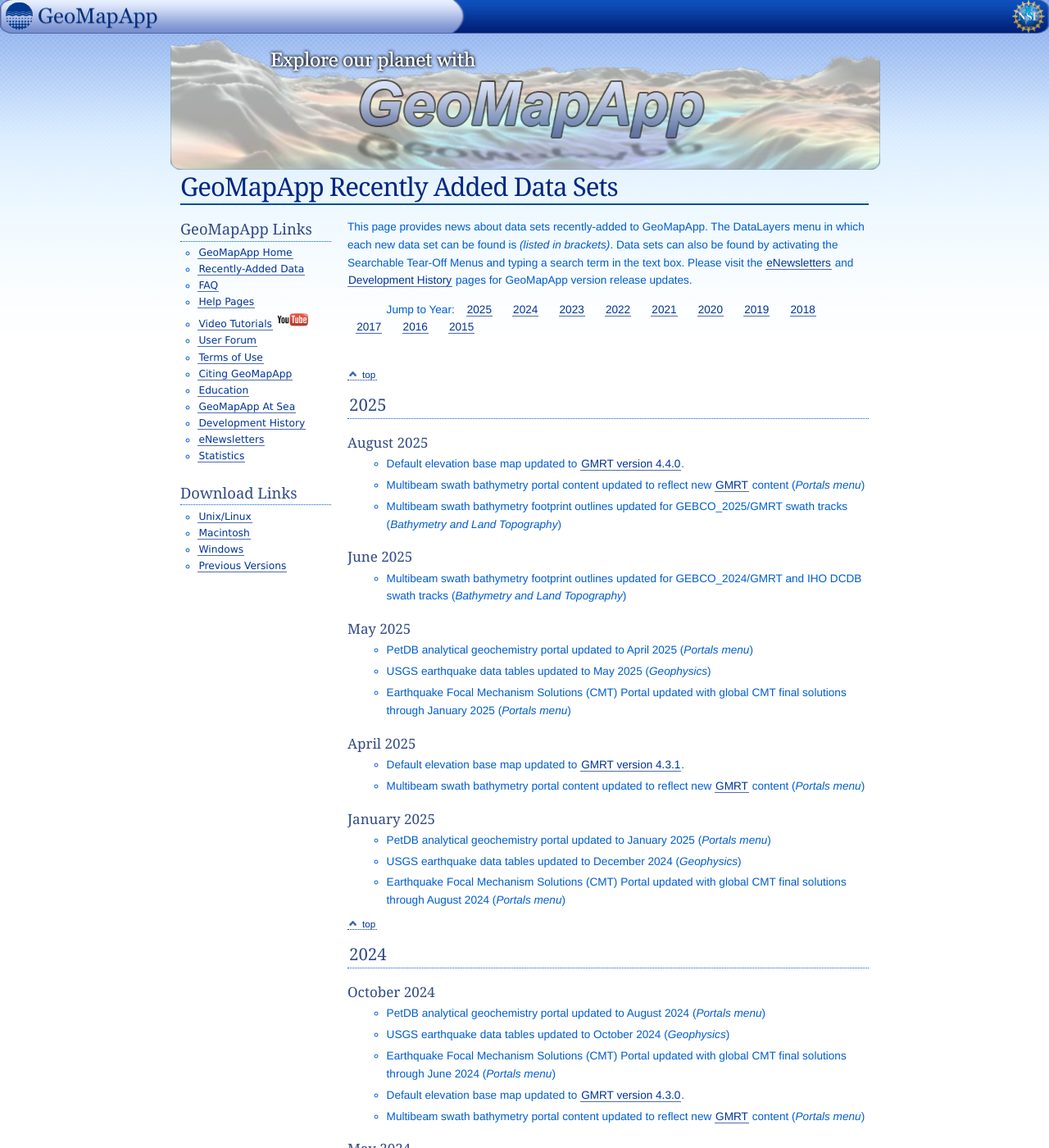
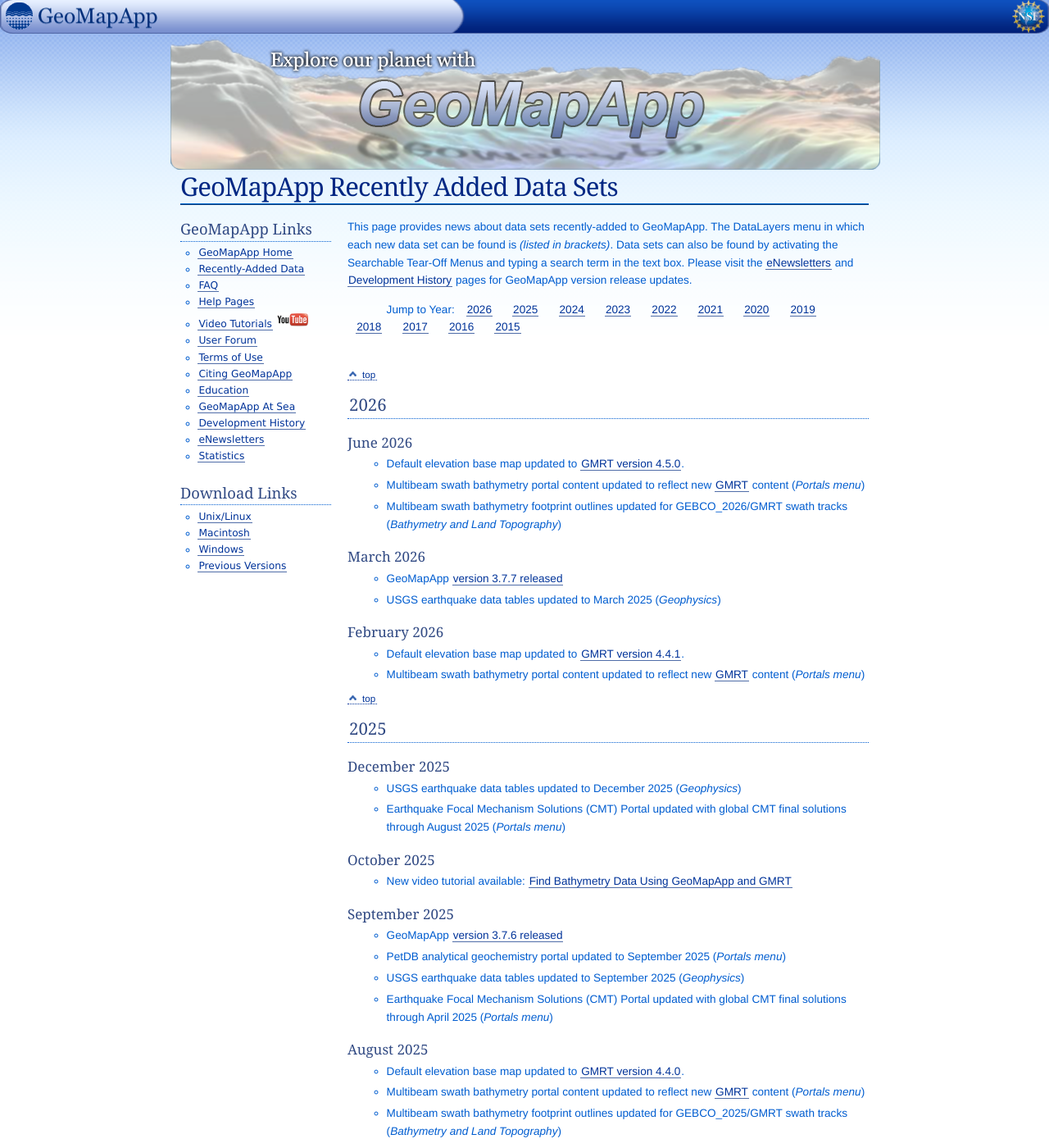
Before and after one commit to mgds/www.geomapapp.org, a Jekyll site: the page built from data_set_news.html, in a window 1280 px wide and 1400 px high. Shown: the whole window at 82% size. Built offline with Jekyll 4.4.1, drawn with Linux system fonts in a browser that asks for light colours; some of the changed text lies outside the part shown.

Commit message:
Updated data_set_news.html for recent updates

```diff
--- a/data_set_news.html
+++ b/data_set_news.html
@@ -12,7 +12,8 @@
 version release updates.</p>
 
   <ul class="horz_toc">		<li>Jump to Year:</li>
-  <li><a href="#top">2025</a></li>
+  <li><a href="#top">2026</a></li>
+  <li><a href="#year2025">2025</a></li>
   <li><a href="#year2024">2024</a></li>
   <li><a href="#year2023">2023</a></li>
   <li><a href="#year2022">2022</a></li>
@@ -30,7 +31,50 @@
 
 <p><a class="top" href="#top">top</a></p>
 
+<h3><a name="year2026" id="year2026"></a>2026</h3>
+
+<h4>June 2026</h4>
+<ul>
+<li>Default elevation base map updated to <a href="https://gmrt.org/about/news.php#sec26">GMRT version 4.5.0</a>.
+<li>Multibeam swath bathymetry portal content updated to reflect new <a href="https://www.gmrt.org/">GMRT</a> content (<i>Portals menu</i>)
+<li>Multibeam swath bathymetry footprint outlines updated for GEBCO_2026/GMRT swath tracks (<i>Bathymetry and Land Topography</i>)
+</ul>
+
+<h4>March 2026</h4>
+<ul>
+<li>GeoMapApp <a href="https://www.geomapapp.org/eNewsletters/v3_7_7">version 3.7.7 released</a>
+<li>USGS earthquake data tables updated to March 2025 (<i>Geophysics</i>)
+</ul>
+
+
+<h4>February 2026</h4>
+<ul>
+<li>Default elevation base map updated to <a href="https://gmrt.org/about/news.php#sec26">GMRT version 4.4.1</a>.
+<li>Multibeam swath bathymetry portal content updated to reflect new <a href="https://www.gmrt.org/">GMRT</a> content (<i>Portals menu</i>)
+</ul>
+
+<p><a class="top" href="#top">top</a></p>
+
 <h3><a name="year2025" id="year2025"></a>2025</h3>
+
+<h4>December 2025</h4>
+<ul>
+<li>USGS earthquake data tables updated to December 2025 (<i>Geophysics</i>)
+<li>Earthquake Focal Mechanism Solutions (CMT) Portal updated with global CMT final solutions through August 2025 (<i>Portals menu</i>)
+</ul>
+
+<h4>October 2025</h4>
+<ul>
+<li>New video tutorial available: <a href="https://www.youtube.com/watch?v=7cvC_FvhtjY&t=80s"> Find Bathymetry Data Using GeoMapApp and GMRT</a>
+</ul>
+
+<h4>September 2025</h4>
+<ul>
+<li>GeoMapApp <a href="https://www.geomapapp.org/eNewsletters/v3_7_6">version 3.7.6 released</a>
+<li>PetDB analytical geochemistry portal updated to September 2025 (<i>Portals menu</i>)
+<li>USGS earthquake data tables updated to September 2025 (<i>Geophysics</i>)
+<li>Earthquake Focal Mechanism Solutions (CMT) Portal updated with global CMT final solutions through April 2025 (<i>Portals menu</i>)
+</ul>
 
 <h4>August 2025</h4>
 <ul>
@@ -53,6 +97,7 @@
 
 <h4>April 2025</h4>
 <ul>
+<li>GeoMapApp <a href="https://www.geomapapp.org/eNewsletters/volume18/gma_vol1801.html">version 3.7.5 released</a>
 <li>Default elevation base map updated to <a href="https://gmrt.org/about/news.php#sec25">GMRT version 4.3.1</a>.
 <li>Multibeam swath bathymetry portal content updated to reflect new <a href="https://www.gmrt.org/">GMRT</a> content (<i>Portals menu</i>)
 </ul>
@@ -70,17 +115,27 @@
 
 <h4>October 2024</h4>
 <ul>
+<li>Default elevation base map updated to <a href="https://gmrt.org/about/news.php#sec24">GMRT version 4.3.0</a>.
+<li>Multibeam swath bathymetry portal content updated to reflect new <a href="https://www.gmrt.org/">GMRT</a> content (<i>Portals menu</i>)
 <li>PetDB analytical geochemistry portal updated to August 2024 (<i>Portals menu</i>)
 <li>USGS earthquake data tables updated to October 2024 (<i>Geophysics</i>)
 <li>Earthquake Focal Mechanism Solutions (CMT) Portal updated with global CMT final solutions through June 2024 (<i>Portals menu</i>)
-<li>Default elevation base map updated to <a href="https://gmrt.org/about/news.php#sec24">GMRT version 4.3.0</a>.
-<li>Multibeam swath bathymetry portal content updated to reflect new <a href="https://www.gmrt.org/">GMRT</a> content (<i>Portals menu</i>)
+</ul>
+
+<h4>August 2024</h4>
+<ul>
+<li>GeoMapApp <a href="https://www.geomapapp.org/eNewsletters/volume17/GMA_vol1702.html">version 3.7.4 released</a>
 </ul>
 
 <h4>May 2024</h4>
 <ul>
 <li>Default elevation base map updated to <a href="https://gmrt.org/about/news.php#sec24">GMRT version 4.2.1</a>.
 <li>Multibeam swath bathymetry portal content updated to reflect new <a href="https://www.gmrt.org/">GMRT</a> content (<i>Portals menu</i>)
+</ul>
+
+<h4>March 2024</h4>
+<ul>
+<li>GeoMapApp <a href="https://www.geomapapp.org/eNewsletters/volume17/GMA_vol1701.html">version 3.7.2 released</a>
 </ul>
 
 <p><a class="top" href="#top">top</a></p>
@@ -95,6 +150,9 @@
 
 <h4>August 2023</h4>
 <ul>
+<li>GeoMapApp <a href="https://www.geomapapp.org/eNewsletters/volume16/GMA_vol1601.html">version 3.7.0 released</a>
+<li>Default elevation base map updated to <a href="https://gmrt.org/about/news.php#sec23">GMRT version 4.1.1</a>.
+<li>Multibeam swath bathymetry portal content updated to reflect new <a href="https://www.gmrt.org/">GMRT</a> content (<i>Portals menu</i>)
 <li>Multibeam swath bathymetry footprint outlines for GEBCO_2023/GMRT and IHO DCDB swath tracks (<i>Bathymetry and Land Topography</i>)
 <li>World maritime boundaries - Exclusive Economic Zones (EEZs), Extended Continental Shelves, Territorial Seas, etc - <a href="https://www.marineregions.org/downloads.php">Marineregions.org</a> (<i>Overlays</i>)
 </ul>
@@ -122,9 +178,14 @@
 <h4>October 2022</h4>
 <ul>
 <li>GlobSed sediment thickness data, version 3, <a href="https://ngdc.noaa.gov/mgg/sedthick/">Straume et al., 2019</a> (<i>Geology, Geophysics</i>)
-<li>Multiibeam swath bathymetry footprint outlines for GEBCO_2022/GMRT and IHO DCDB swath tracks (<i>Bathymetry and Land Topography</i>)
 <li>Default elevation base map updated to <a href="https://gmrt.org/about/news.php#sec22">GMRT version 4.1.0</a>.
 <li>Multibeam swath bathymetry portal content updated to reflect new <a href="https://www.gmrt.org/">GMRT</a> content (<i>Portals menu</i>)
+<li>Multiibeam swath bathymetry footprint outlines for GEBCO_2022/GMRT and IHO DCDB swath tracks (<i>Bathymetry and Land Topography</i>)
+</ul>
+
+<h4>September 2022</h4>
+<ul>
+<li>GeoMapApp <a href="https://www.geomapapp.org/eNewsletters/volume15/GMA_vol1501.html">version 3.6.15 released</a>
 </ul>
 
 <h4>August 2022</h4>
```
Also changed, not shown: other parts of data_set_news.html (+0 -2 lines).
